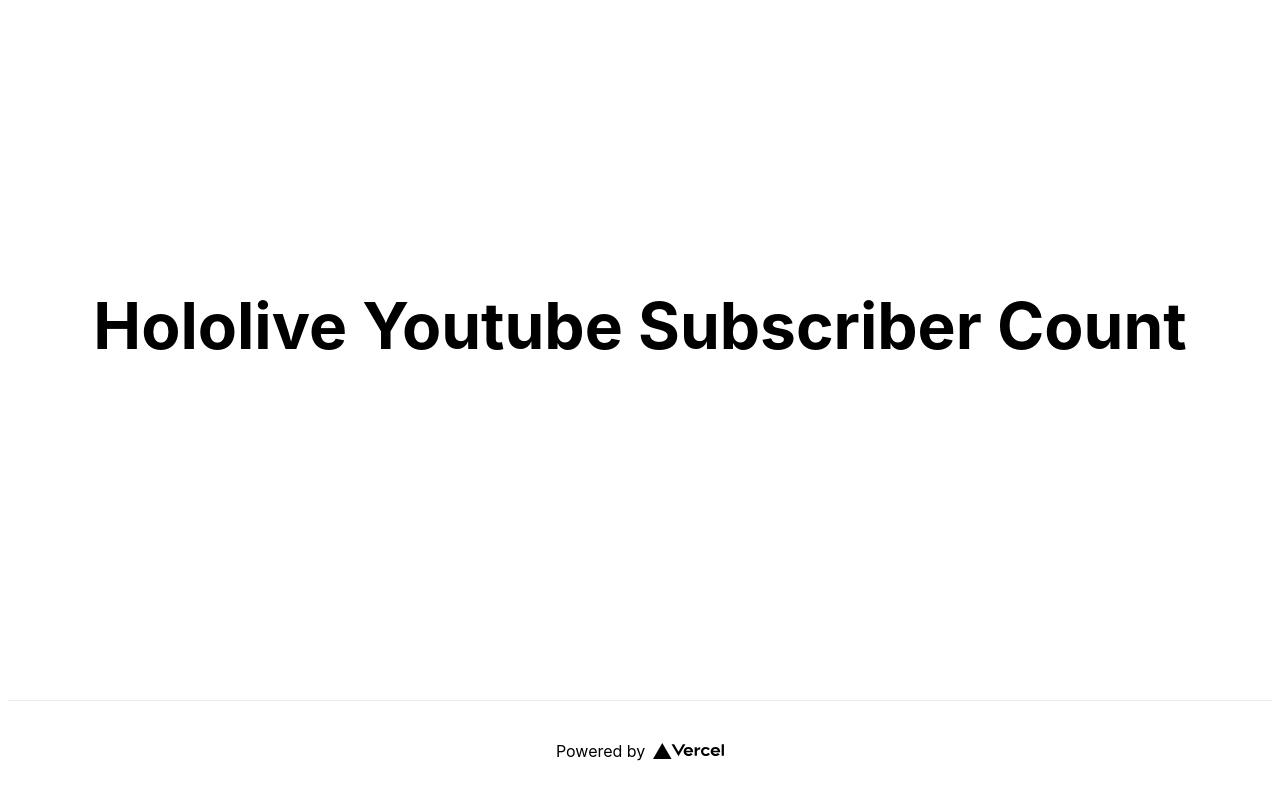
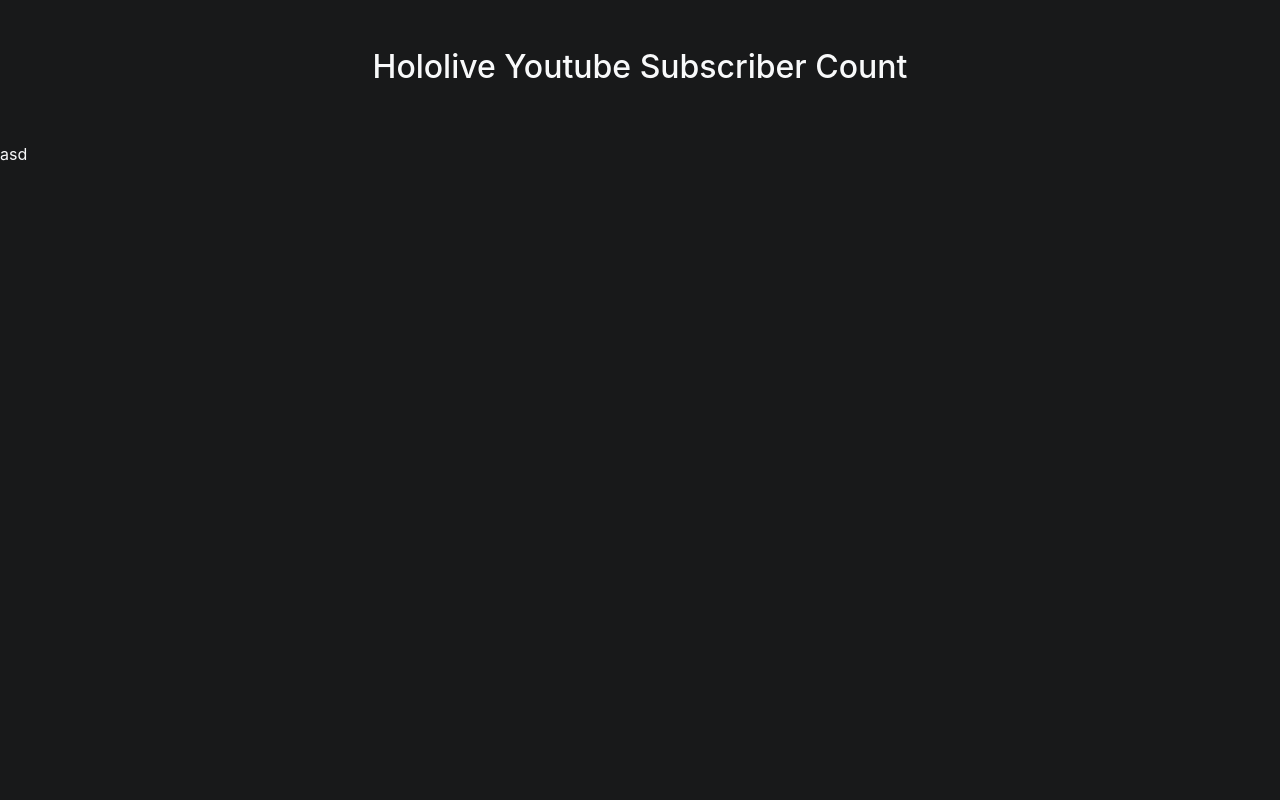
Before and after one commit to dreamwithnokz/hololive-youtube-subscriber-count, a Next.js app: page / in a window 1280 px wide. Built offline with nearby package versions, Linux system fonts and the light colour scheme.

Commit message:
Adjust code to use bootstrap instead of css

```diff
--- a/pages/_app.js
+++ b/pages/_app.js
@@ -1,4 +1,5 @@
 import '../styles/globals.css'
+import 'bootstrap/dist/css/bootstrap.min.css';
 
 function MyApp({ Component, pageProps }) {
   return <Component {...pageProps} />
--- a/pages/index.js
+++ b/pages/index.js
@@ -1,36 +1,22 @@
 import Head from 'next/head'
-import styles from '../styles/Home.module.css'
+import { Container, Row, Col, Button } from 'react-bootstrap';
 
 export default function Home() {
   return (
-    <div className={styles.container}>
+    <div>
       <Head>
         <title>Hololive Youtube Subscriber Count</title>
         <link rel="icon" href="/favicon.ico" />
       </Head>
-
-      <main className={styles.main}>
-        <h1 className={styles.title}>
-          Hololive Youtube Subscriber Count
-        </h1>
-
-        <p className={styles.description}>
-
-        </p>
-
-        <div>
-        </div>
-      </main>
-
-      <footer className={styles.footer}>
-        <a
-          href="https://vercel.com?utm_source=create-next-app&utm_medium=default-template&utm_campaign=create-next-app"
-          target="_blank"
-          rel="noopener noreferrer"
-        >
-          Powered by{' '}
-          <img src="/vercel.svg" alt="Vercel Logo" className={styles.logo} />
-        </a>
+      <Container className="my-5">
+        <Row className="justify-content-center">
+          <Col xs="auto" md="auto">
+            <h2 className="text-light">Hololive Youtube Subscriber Count</h2>
+          </Col>
+        </Row>
+      </Container>
+      <p className="text-light">asd</p>
+      <footer>
       </footer>
     </div>
   )
--- a/styles/globals.css
+++ b/styles/globals.css
@@ -1,5 +1,6 @@
 html,
 body {
+  background-color: #18191A !important;
   padding: 0;
   margin: 0;
   font-family: -apple-system, BlinkMacSystemFont, Segoe UI, Roboto, Oxygen,
```
